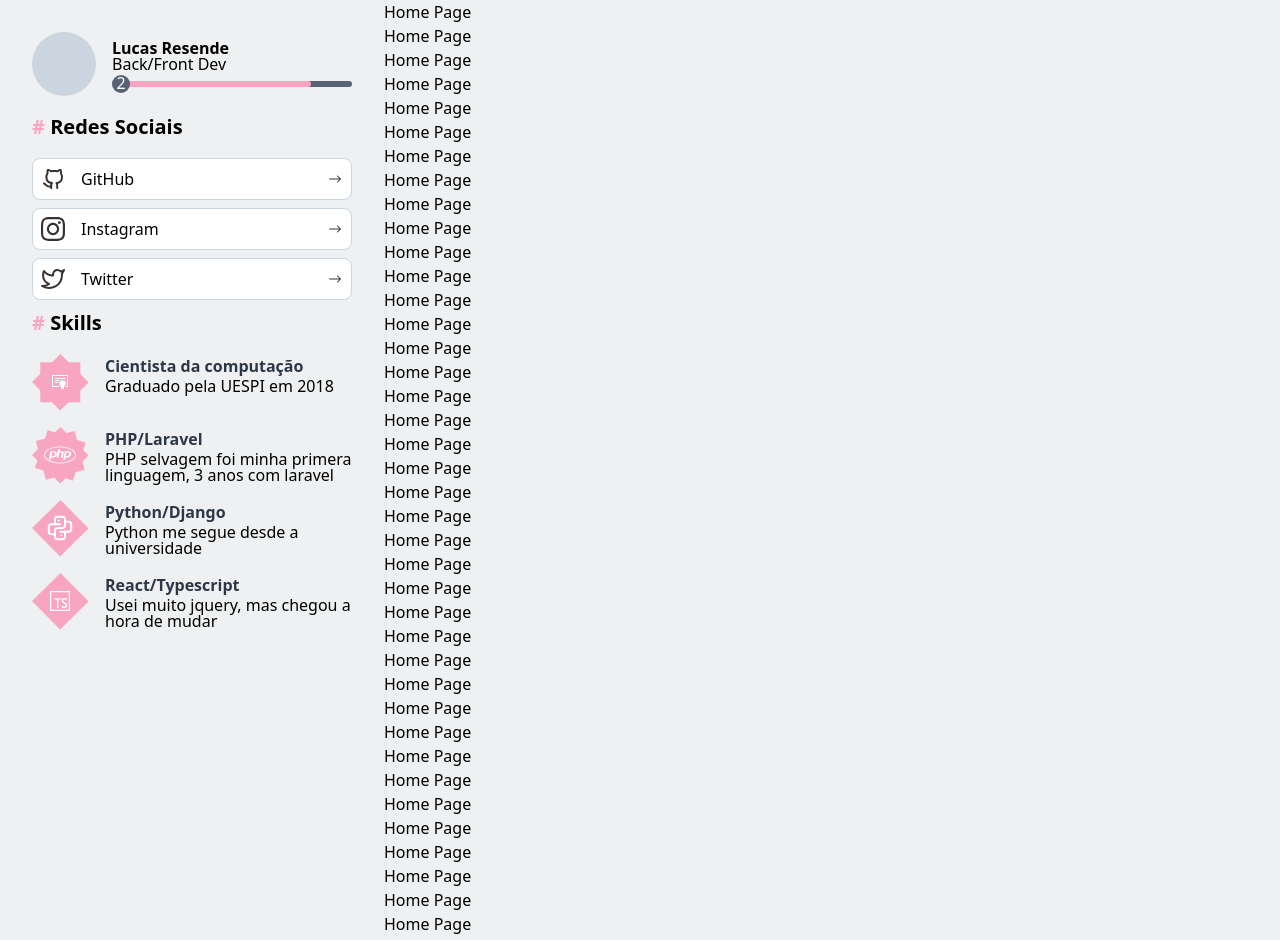
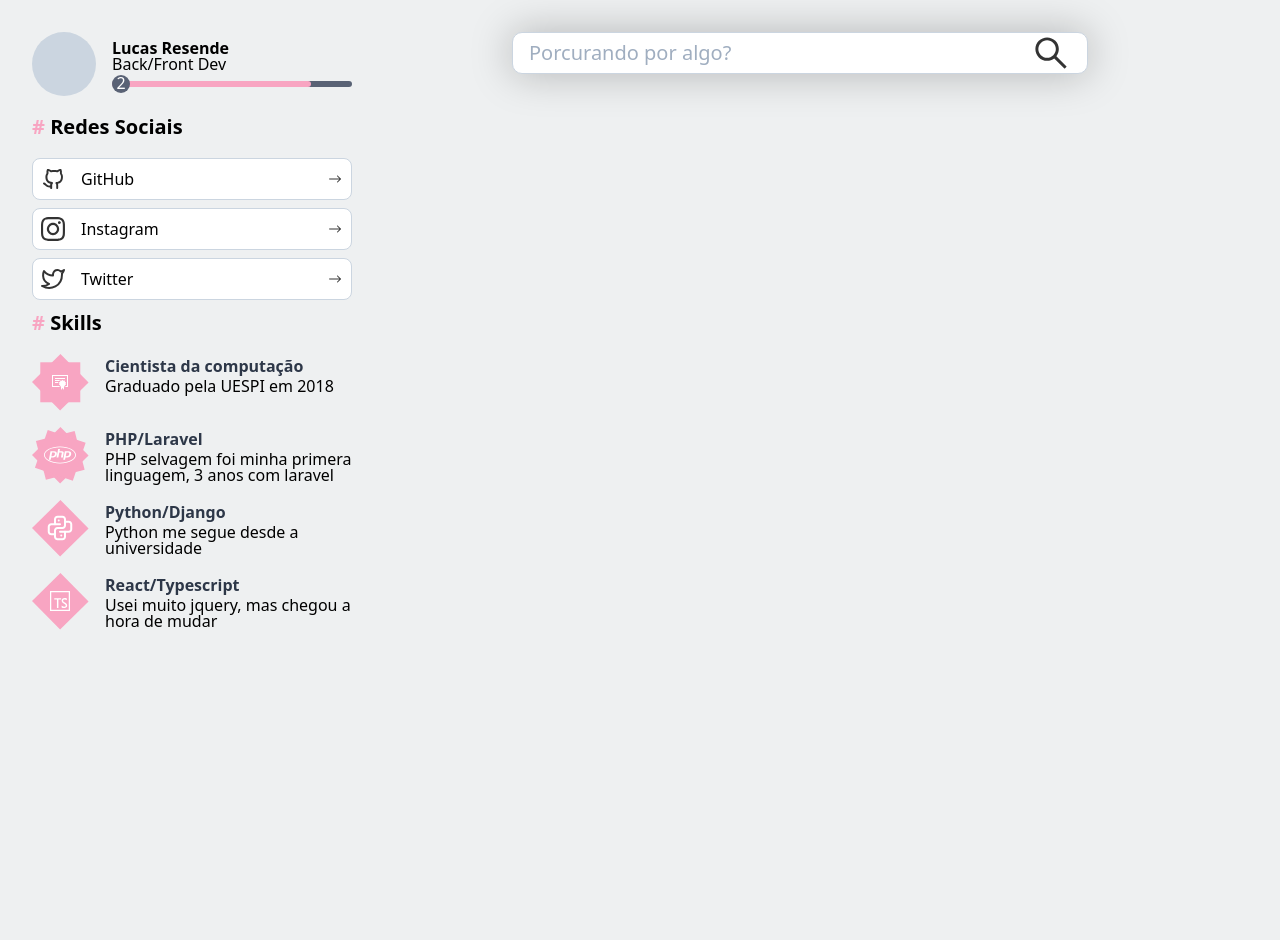
Before and after one commit to mandala21/blog, a React (Create React App) app in the folder front/: page / in a window 1280 px wide. Shown: the top 940 px of the page. After the commit the page ends 800 px from the top, so only its background shows below. Built offline with nearby package versions, Linux system fonts and the light colour scheme.

Commit message:
FEATURE Add search compoment

```diff
--- a/front/src/App.tsx
+++ b/front/src/App.tsx
@@ -1,73 +1,21 @@
 import React, { useState } from 'react';
-import { BrowserRouter as Router, Switch, Route, Link } from "react-router-dom";
+import { BrowserRouter } from "react-router-dom";
 import { Content, SideMenu } from './components/Layout';
 import SideMenuCotent from "./pages/SideMenuCotent";
+import Router from "./config/Router";
 
 function App() {
   const [openMenu, setOpenMenu] = useState(false);
 
   return (
-    <Router>
+    <BrowserRouter>
       <SideMenu open={openMenu}>
         <SideMenuCotent />
       </SideMenu>
       <Content>
-        <Switch>
-          <Route path="/about">
-            <p>About me</p>
-          </Route>
-          <Route path="/users">
-            <p>User me</p>
-          </Route>
-          <Route path="/">
-            <p>Home Page </p>
-            <p>Home Page </p>
-            <p>Home Page </p>
-            <p>Home Page </p>
-            <p>Home Page </p>
-            <p>Home Page </p>
-            <p>Home Page </p>
-            <p>Home Page </p>
-            <p>Home Page </p>
-            <p>Home Page </p>
-            <p>Home Page </p>
-            <p>Home Page </p>
-            <p>Home Page </p>
-            <p>Home Page </p>
-            <p>Home Page </p>
-            <p>Home Page </p>
-            <p>Home Page </p>
-            <p>Home Page </p>
-            <p>Home Page </p>
-            <p>Home Page </p>
-            <p>Home Page </p>
-            <p>Home Page </p>
-            <p>Home Page </p>
-            <p>Home Page </p>
-            <p>Home Page </p>
-            <p>Home Page </p>
-            <p>Home Page </p>
-            <p>Home Page </p>
-            <p>Home Page </p>
-            <p>Home Page </p>
-            <p>Home Page </p>
-            <p>Home Page </p>
-            <p>Home Page </p>
-            <p>Home Page </p>
-            <p>Home Page </p>
-            <p>Home Page </p>
-            <p>Home Page </p>
-            <p>Home Page </p>
-            <p>Home Page </p>
-            <p>Home Page </p>
-            <p>Home Page </p>
-            <p>Home Page </p>
-            <p>Home Page </p>
-            <p>Home Page </p>
-          </Route>
-        </Switch>
+        <Router />
       </Content>
-    </Router>
+    </BrowserRouter>
   );
 }
 
--- /dev/null
+++ b/front/src/components/Search.tsx
@@ -0,0 +1,49 @@
+import React, { useState } from "react";
+import styled from "styled-components";
+import { setSourceMapRange } from "typescript";
+import IconSearch from "../assets/icon-search.svg";
+
+interface SearchProps {
+    onChange?: (e: React.FormEvent<HTMLInputElement>) => void,
+}
+
+const SearchContainer = styled.div`
+    height: 2.625rem;
+    background: #FFF;
+    width: 90%;
+    border-radius: 0.625rem;
+    border: 1px solid #cbd5e0;
+    box-shadow: 0px 0px 2.625rem rgba(0, 0, 0, 0.25);
+    display: flex;
+    padding: 0 1rem;
+`
+
+const InputSearch = styled.input`
+    color: rgba(0,0,0,0.64);
+    font-size: 1.25rem;
+    outline: none;
+    border-radius: 0.625rem;
+    flex: 1;
+`
+
+const Search: React.FC<SearchProps> = ({ onChange }) => {
+    const [open, setOpen] = useState(false)
+
+    const handleOnChange = (e: React.FormEvent<HTMLInputElement>) => {
+        if(onChange){
+            onChange(e)
+        }
+        setOpen(true)
+    }
+
+    return (
+        <div>
+            <SearchContainer>
+                <InputSearch placeholder="Porcurando por algo?" onChange={handleOnChange} />
+                <img src={IconSearch} alt="pesquise por algo" />
+            </SearchContainer>
+        </div>
+    )
+}
+
+export default Search;
--- /dev/null
+++ b/front/src/config/Router.tsx
@@ -0,0 +1,19 @@
+import React from "react";
+import { Switch, Route } from "react-router-dom";
+import Home from "../pages/Home";
+
+export const RoutesDefinitations = {
+    HOME: { title: 'Home', path: '/', link: '/' },
+}
+
+const Router = () => {
+    return (
+        <Switch>
+            <div className="mx-32">
+                <Route path={RoutesDefinitations.HOME.path} component={Home}  />
+            </div>
+        </Switch>
+    )
+}
+
+export default Router;
--- /dev/null
+++ b/front/src/pages/Home.tsx
@@ -0,0 +1,12 @@
+import React from "react";
+import Search from "../components/Search";
+
+const Home = () => {
+    return (
+        <div className="pt-8">
+            <Search />
+        </div>
+    );
+}
+
+export default Home;
```
Also changed, not shown: front/src/assets/icon-search.svg (added).
